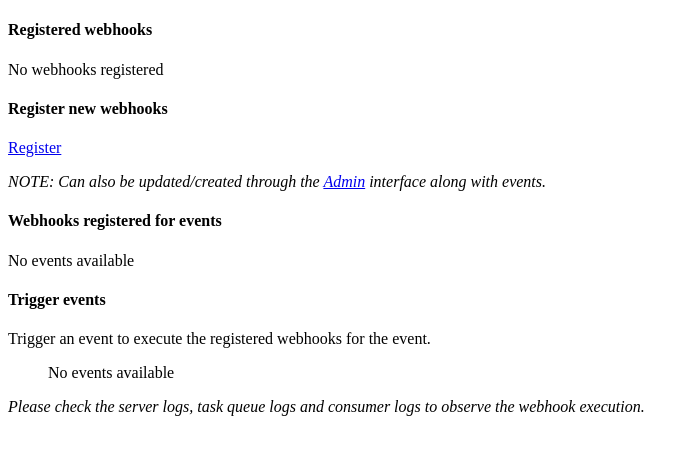
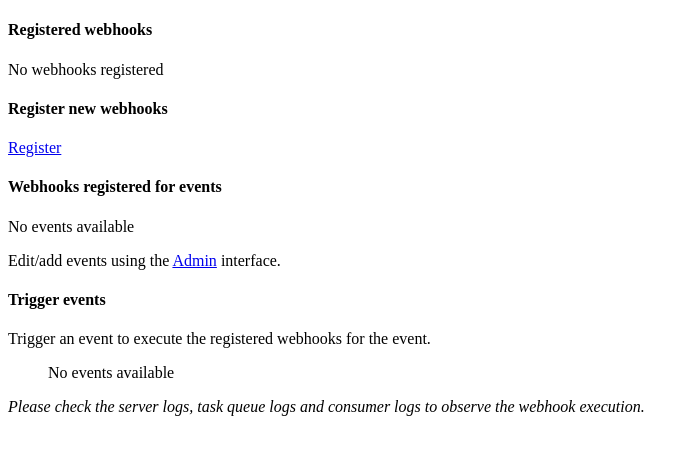
Before and after one commit to hackorama/django-hook, a Django app: page / in a window 1280 px wide. Shown: the part 218-673 px from the top of the page, without its empty margins (0-699 px from the left). Run offline with Django 3.2, Linux system fonts and the light colour scheme; data that the repository does not hold is empty.

Commit message:
Making minor usability changes

```diff
--- a/server/hooks/templates/hooks/index.html
+++ b/server/hooks/templates/hooks/index.html
@@ -39,10 +39,6 @@
 
 <a href="{% url 'webhook_new'  %}">Register</a>
 
-<p>
-    <i>NOTE: Can also be updated/created through the <a href="/admin">Admin</a> interface along with events.</i>
-</p>
-
 <h4>Webhooks registered for events</h4>
 
 {% if webhooks_events %}
@@ -70,6 +66,10 @@
 <p>No events available</p>
 {% endif %}
 
+<p>
+    Edit/add events using the <a href="/admin">Admin</a> interface.
+</p>
+
 <h4>Trigger events</h4>
 
 <p>
--- a/server/hooks/templates/hooks/webhook_edit.html
+++ b/server/hooks/templates/hooks/webhook_edit.html
@@ -13,6 +13,8 @@
     {{ form }}
     <button type="Submit">Save</button>
 </form>
+</br>
+<i>Hold down “Control”/“Command” or "Shift" keys to select one or more events from the list.</i>
 
 </br>
 </br>
--- a/server/hooks/templates/hooks/webhook_view.html
+++ b/server/hooks/templates/hooks/webhook_view.html
@@ -39,7 +39,7 @@
     <tr>
         <td><a href="{% url 'index' %}"><img src="{% static "hooks/webhooks-logo-transparent.png" %}" alt="Home"
             width="20px"></a></td>
-        <td><a href="{% url 'index' %}">Home</a></td>
+        <td><a href="{% url 'index' %}">OK</a></td>
     </tr>
 </table>
 
```
